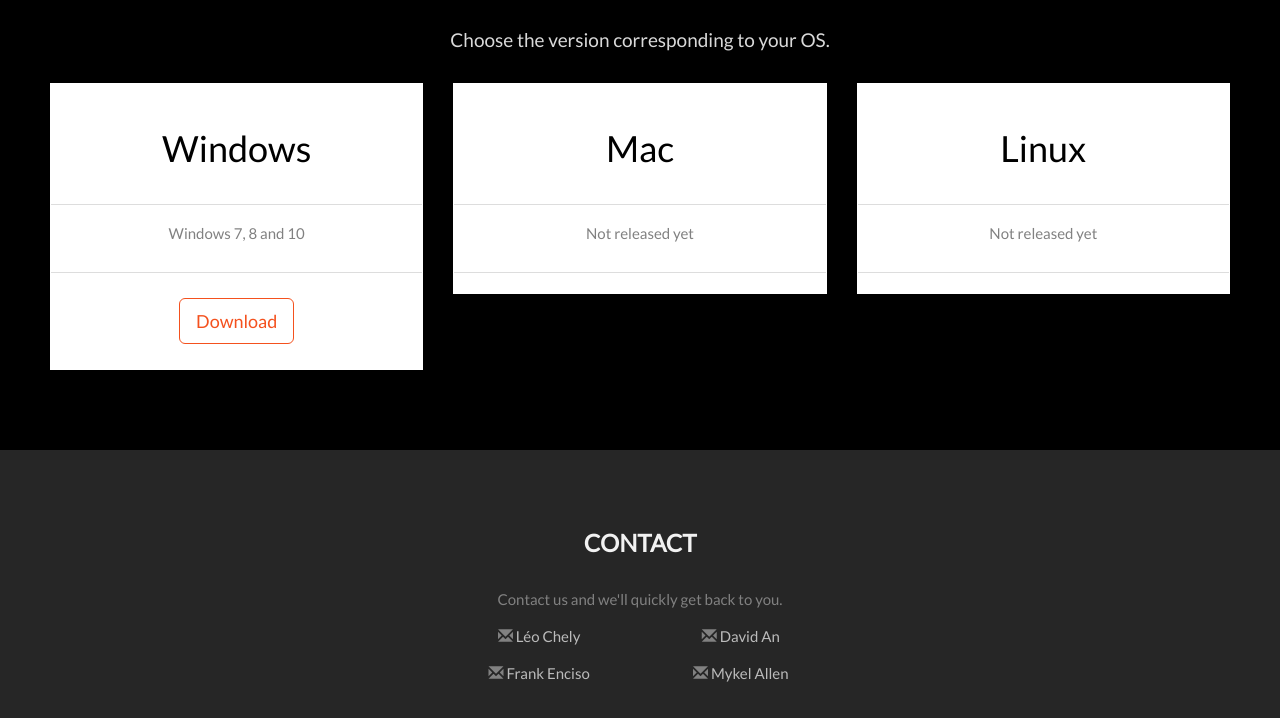
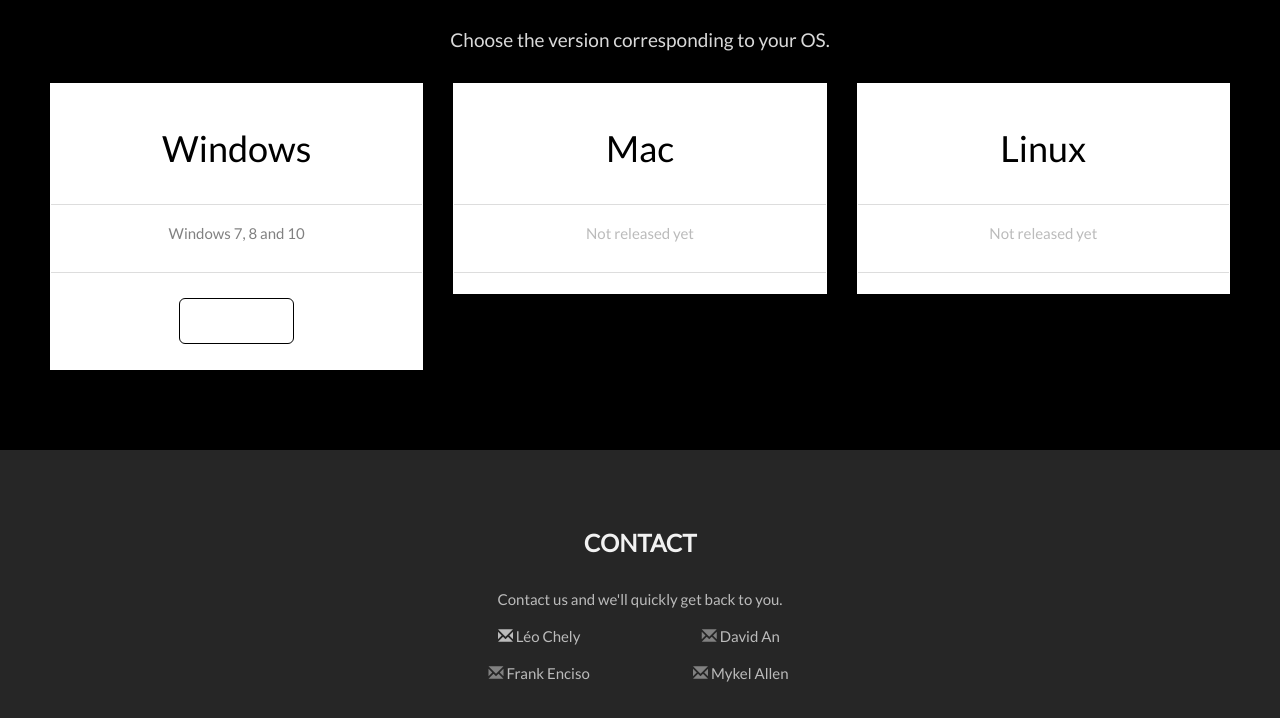
Before and after one commit to leochely/escapeArtistSite, a plain HTML site: page index.html in a window 1280 px wide. In both pictures the pointer is over the button "Download". Shown: the part 2532-3250 px from the top of the page. Drawn offline with nearby package versions, Linux system fonts and the light colour scheme.

Commit message:
Download link added

```diff
--- a/css/style.css
+++ b/css/style.css
@@ -88,7 +88,7 @@ h4 {
   box-shadow: 5px 0px 40px rgba(0,0,0, .2);
 }
 .panel-footer .btn:hover {
-  border: 1px solid #f4511e;
+  border: 1px solid #000;
   background-color: #fff !important;
   color: #f4511e;
 }
--- a/index.html
+++ b/index.html
@@ -150,7 +150,7 @@
           <p>Windows 7, 8 and 10</p>
         </div>
         <div class="panel-footer">
-          <button class="btn btn-lg">Download</button>
+          <button class="btn btn-lg"><a href="https://github.com/leochely/escapeArtist/blob/master/escapeArtist.exe?raw=true">Download</button>
         </div>
       </div>
     </div>
```
